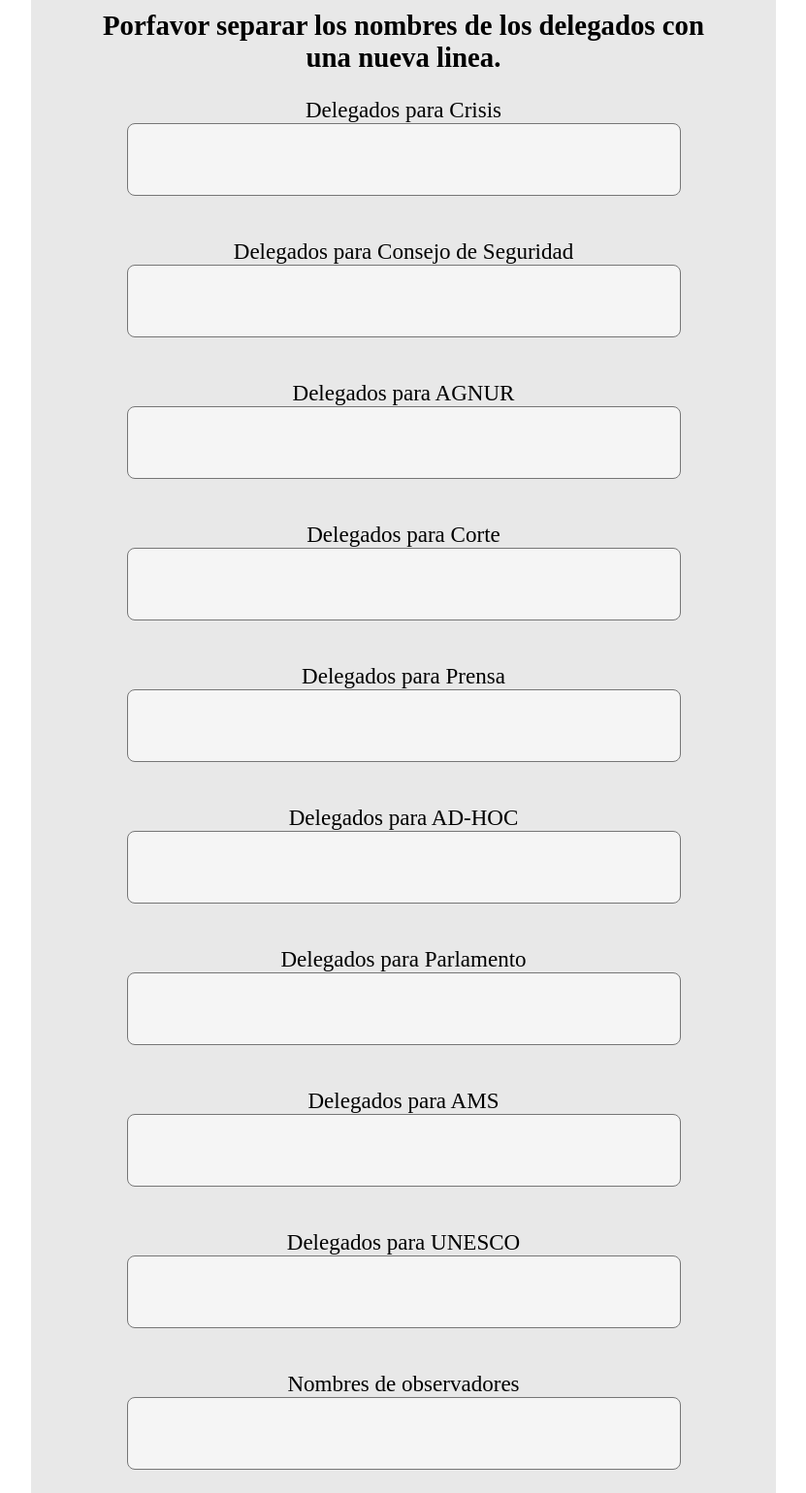
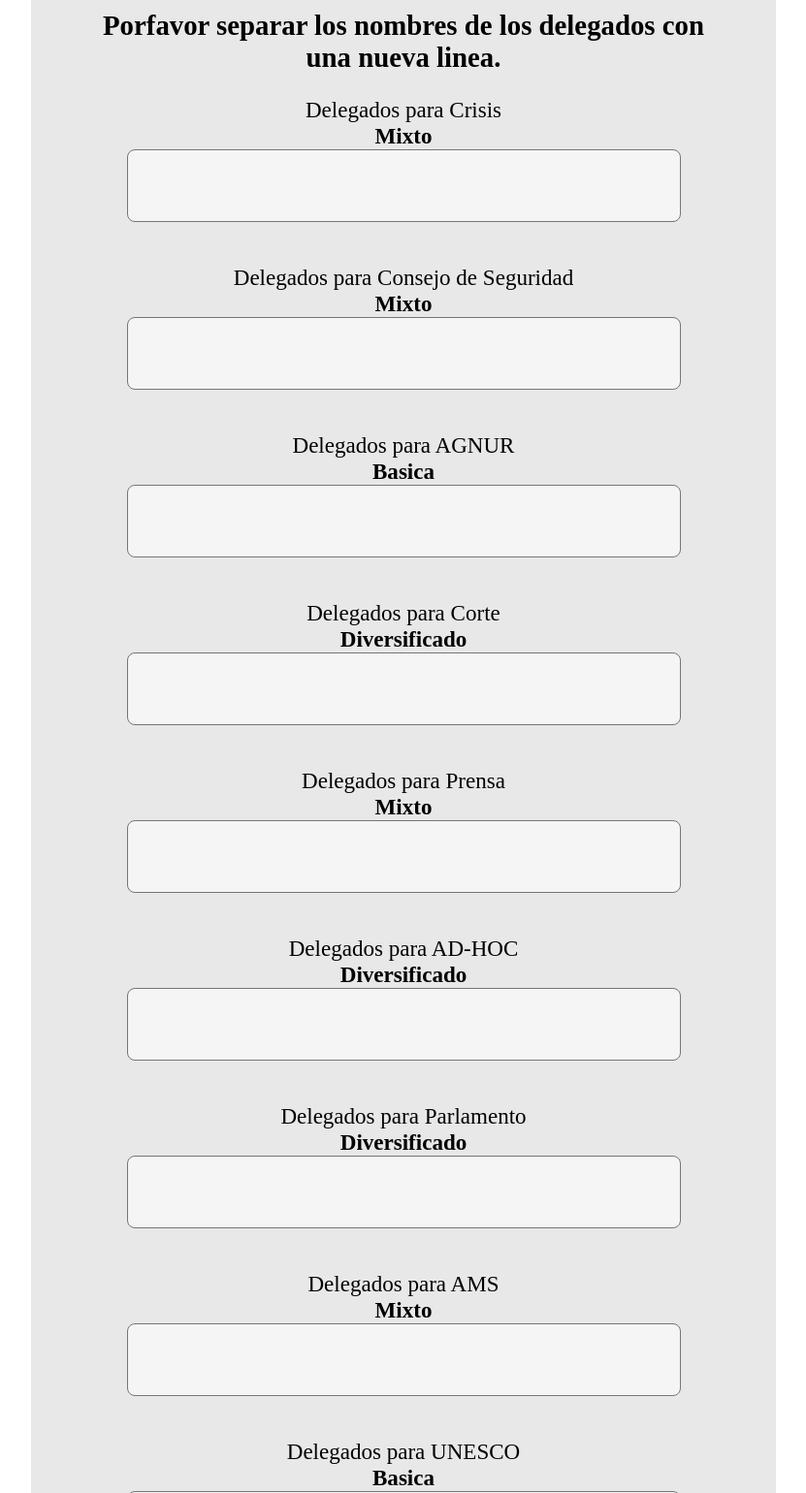
Before and after one commit to juliordrgz2008/monur2025, a plain HTML site: page inscriptions.html in a window 1280 px wide. Shown: the part 1060-2600 px from the top of the page at 97% size, without its empty margins (224-1055 px from the left). Drawn offline with Linux system fonts and the light colour scheme.

Commit message:
Update inscriptions.html

```diff
--- a/inscriptions.html
+++ b/inscriptions.html
@@ -45,31 +45,31 @@
 
 
                 <h2>Porfavor separar los nombres de los delegados con una nueva linea.</h2>
-                <label>Delegados para Crisis</label>
+                <label>Delegados para Crisis<br><b>Mixto</b></label>
                 <textarea id="delegatesForCrisis" name="delegatesForCrisis" cols="50" rows="3"></textarea>
                 <br><br>
-                <label>Delegados para Consejo de Seguridad</label>
+                <label>Delegados para Consejo de Seguridad<br><b>Mixto</b></label>
                 <textarea id="delegatesForCS" name="delegatesForCS" cols="50" rows="3"></textarea>
                 <br><br>
-                <label>Delegados para AGNUR</label>
+                <label>Delegados para AGNUR<br><b>Basica</b></label>
                 <textarea id="delegatesForAGNUR" name="delegatesForAGNUR" cols="50" rows="3"></textarea>
                 <br><br>
-                <label>Delegados para Corte</label>
+                <label>Delegados para Corte<br><b>Diversificado</b></label>
                 <textarea id="delegatesForCorte" name="delegatesForCorte" cols="50" rows="3"></textarea>
                 <br><br>
-                <label>Delegados para Prensa</label>
+                <label>Delegados para Prensa<br><b>Mixto</b></label>
                 <textarea id="delegatesForPrensa" name="delegatesForPrensa" cols="50" rows="3"></textarea>
                 <br><br>
-                <label>Delegados para AD-HOC</label>
+                <label>Delegados para AD-HOC<br><b>Diversificado</b></label>
                 <textarea id="delegatesForADHOC" name="delegatesForADHOC" cols="50" rows="3"></textarea>
                 <br><br>
-                <label>Delegados para Parlamento</label>
+                <label>Delegados para Parlamento<br><b>Diversificado</b></label>
                 <textarea id="delegatesForParlamento" name="delegatesForParlamento" cols="50" rows="3"></textarea>
                 <br><br>
-                <label>Delegados para AMS</label>
+                <label>Delegados para AMS<br><b>Mixto</b></label>
                 <textarea id="delegatesForAMS" name="delegatesForAMS" cols="50" rows="3"></textarea>
                 <br><br>
-                <label>Delegados para UNESCO</label>
+                <label>Delegados para UNESCO<br><b>Basica</b></label>
                 <textarea id="delegatesForUNESCO" name="delegatesForUNESCO" cols="50" rows="3"></textarea>
                 <br><br>
 
```
